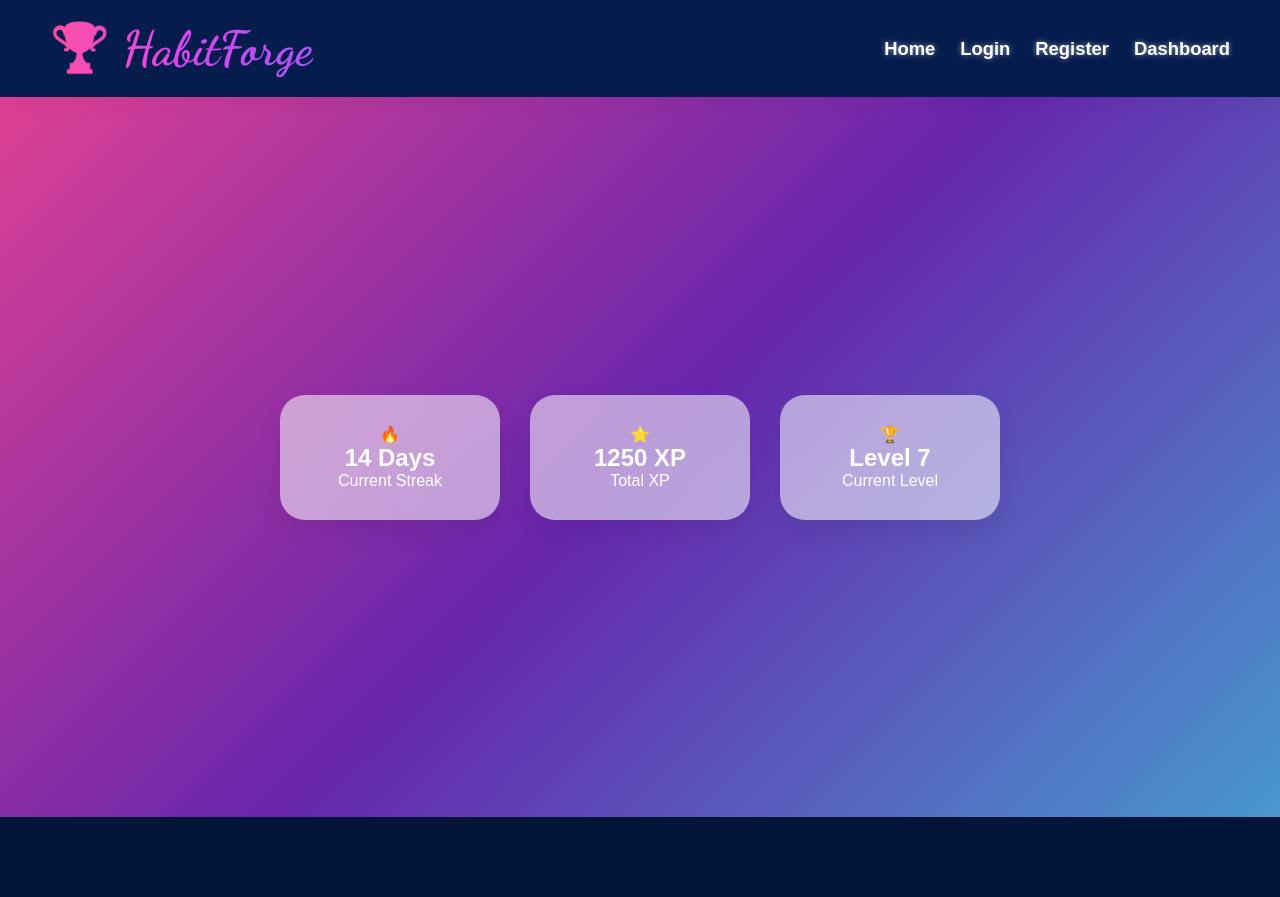
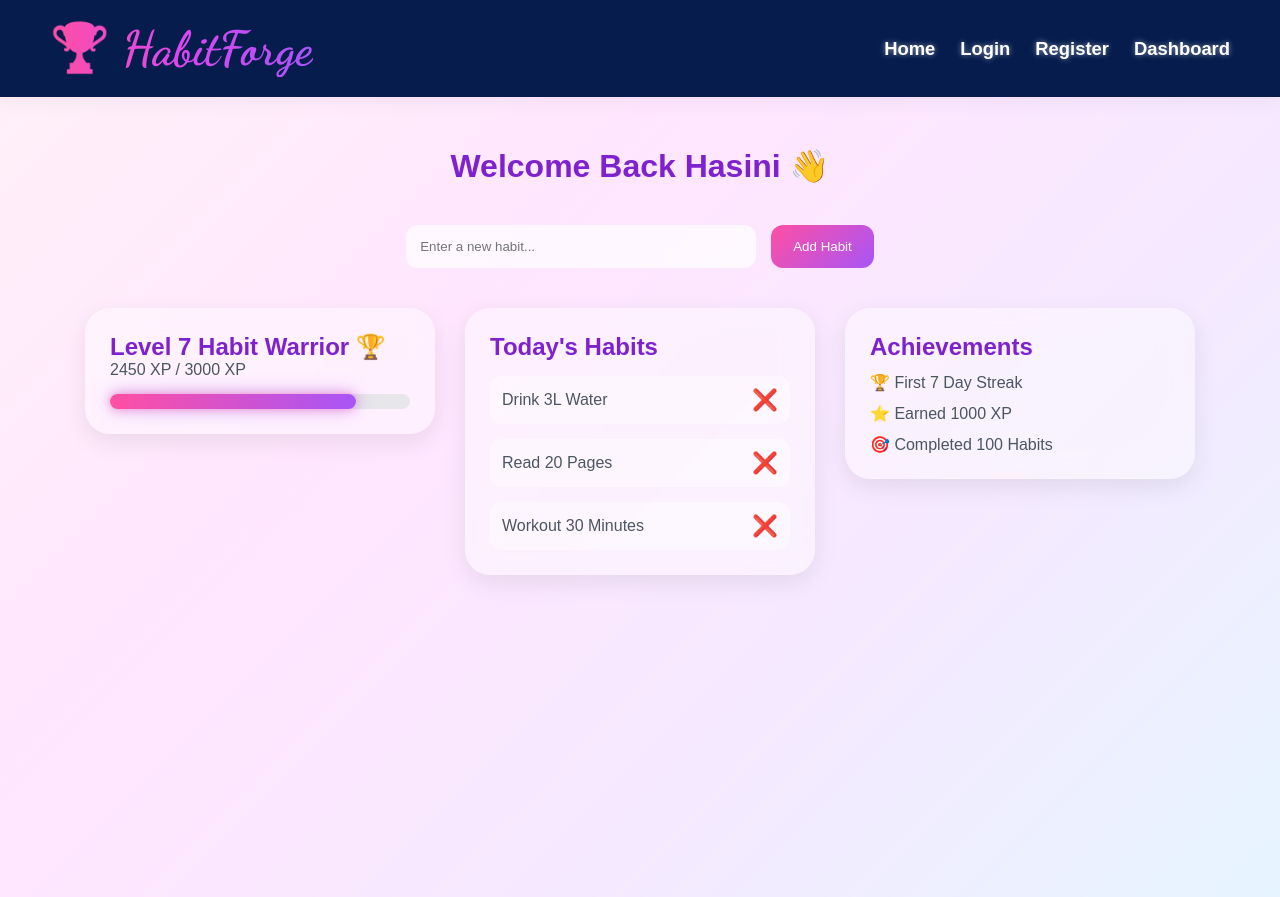
Before and after one commit to Hasinip-18/habitforge, a React (Vite) app in the folder client/: page /dashboard in a window 1280 px wide. Before the commit the page ends 817 px from the top, so only its background shows below. Built offline with nearby package versions, Linux system fonts and the light colour scheme; a web font is replaced by a local one.

Commit message:
Added dynamic habit management

```diff
--- /dev/null
+++ b/client/src/components/AchievementCard.jsx
@@ -0,0 +1,17 @@
+function AchievementCard() {
+  return (
+    <div className="achievement-card">
+
+      <h2>Achievements</h2>
+
+      <p>🏆 First 7 Day Streak</p>
+
+      <p>⭐ Earned 1000 XP</p>
+
+      <p>🎯 Completed 100 Habits</p>
+
+    </div>
+  );
+}
+
+export default AchievementCard;
--- /dev/null
+++ b/client/src/components/HabitForm.jsx
@@ -0,0 +1,20 @@
+function HabitForm({ newHabit, setNewHabit, addHabit }) {
+  return (
+    <div className="habit-form">
+
+      <input
+        type="text"
+        placeholder="Enter a new habit..."
+        value={newHabit}
+        onChange={(e) => setNewHabit(e.target.value)}
+      />
+
+      <button onClick={addHabit}>
+        Add Habit
+      </button>
+
+    </div>
+  );
+}
+
+export default HabitForm;
--- /dev/null
+++ b/client/src/components/HabitList.jsx
@@ -0,0 +1,26 @@
+function HabitList({ habits, deleteHabit }) {
+  return (
+    <div className="habit-card">
+
+      <h2>Today's Habits</h2>
+
+      {habits.map((habit, index) => (
+        <div
+          key={index}
+          className="habit-item"
+        >
+          <span>{habit}</span>
+
+          <button
+            onClick={() => deleteHabit(index)}
+          >
+            ❌
+          </button>
+        </div>
+      ))}
+
+    </div>
+  );
+}
+
+export default HabitList;
--- /dev/null
+++ b/client/src/components/XPCard.jsx
@@ -0,0 +1,17 @@
+function XPCard() {
+  return (
+    <div className="xp-card">
+
+      <h2>Level 7 Habit Warrior 🏆</h2>
+
+      <p>2450 XP / 3000 XP</p>
+
+      <div className="progress-bar">
+        <div className="progress-fill"></div>
+      </div>
+
+    </div>
+  );
+}
+
+export default XPCard;
--- a/client/src/pages/Dashboard.jsx
+++ b/client/src/pages/Dashboard.jsx
@@ -1,23 +1,63 @@
+import { useState } from "react";
+
+import XPCard from "../components/XPCard";
+import AchievementCard from "../components/AchievementCard";
+
+import HabitForm from "../components/HabitForm";
+import HabitList from "../components/HabitList";
+
 function Dashboard() {
+
+  const [habits, setHabits] = useState([
+    "Drink 3L Water",
+    "Read 20 Pages",
+    "Workout 30 Minutes",
+  ]);
+
+  const [newHabit, setNewHabit] = useState("");
+
+  const addHabit = () => {
+
+    if (newHabit.trim() === "") return;
+
+    setHabits([...habits, newHabit]);
+
+    setNewHabit("");
+  };
+
+  const deleteHabit = (indexToDelete) => {
+
+    setHabits(
+      habits.filter(
+        (_, index) => index !== indexToDelete
+      )
+    );
+  };
+
   return (
-    <div className="dashboard">
+    <div className="dashboard-page">
 
-      <div className="stat-card">
-        🔥
-        <h2>14 Days</h2>
-        <p>Current Streak</p>
-      </div>
+      <h1>
+        Welcome Back Hasini 👋
+      </h1>
 
-      <div className="stat-card">
-        ⭐
-        <h2>1250 XP</h2>
-        <p>Total XP</p>
-      </div>
+      <HabitForm
+        newHabit={newHabit}
+        setNewHabit={setNewHabit}
+        addHabit={addHabit}
+      />
 
-      <div className="stat-card">
-        🏆
-        <h2>Level 7</h2>
-        <p>Current Level</p>
+      <div className="dashboard-grid">
+
+        <XPCard />
+
+        <HabitList
+          habits={habits}
+          deleteHabit={deleteHabit}
+        />
+
+        <AchievementCard />
+
       </div>
 
     </div>
--- a/client/src/pages/Home.jsx
+++ b/client/src/pages/Home.jsx
@@ -1,4 +1,8 @@
 import { Link } from "react-router-dom";
+import { FaBullseye } from "react-icons/fa";
+import { FaFire } from "react-icons/fa";
+import { FaStar } from "react-icons/fa";
+import { FaTrophy } from "react-icons/fa";
 
 function Home() {
   return (
@@ -32,34 +36,59 @@ function Home() {
         <div className="features">
 
           <div className="feature-card">
-            <h3>🎯 Smart Tracking</h3>
+           <h3>
+  <FaBullseye /> Smart Tracking
+</h3>
             <p>
               Track habits effortlessly every day.
             </p>
           </div>
 
           <div className="feature-card">
-            <h3>🔥 Streak System</h3>
+            <h3><FaFire /> Streak System</h3>
             <p>
               Build consistency through streaks.
             </p>
           </div>
 
           <div className="feature-card">
-            <h3>⭐ XP Rewards</h3>
+            <h3><FaStar /> XP Rewards</h3>
             <p>
               Earn XP whenever you complete habits.
             </p>
           </div>
 
           <div className="feature-card">
-            <h3>🏆 Achievements</h3>
+            <h3><FaTrophy /> Achievements</h3>
             <p>
               Unlock badges and milestones.
             </p>
           </div>
 
         </div>
+        <div className="stats">
+
+  <div className="stat-box">
+    <h2>10K+</h2>
+    <p>Habits Completed</p>
+  </div>
+
+  <div className="stat-box">
+    <h2>2K+</h2>
+    <p>Active Users</p>
+  </div>
+
+  <div className="stat-box">
+    <h2>50K+</h2>
+    <p>XP Earned</p>
+  </div>
+
+  <div className="stat-box">
+    <h2>99%</h2>
+    <p>Consistency Growth</p>
+  </div>
+
+</div>
 
       </div>
 
--- a/client/src/pages/Login.jsx
+++ b/client/src/pages/Login.jsx
@@ -4,7 +4,11 @@ function Login() {
 
       <div className="auth-card">
 
-        <h1>Welcome Back</h1>
+        <h1>Welcome Back 👋</h1>
+
+        <p>
+          Continue your habit-building journey.
+        </p>
 
         <input
           type="email"
@@ -17,7 +21,7 @@ function Login() {
         />
 
         <button>
-          Sign In
+          Login
         </button>
 
       </div>
--- a/client/src/styles/App.css
+++ b/client/src/styles/App.css
@@ -235,9 +235,15 @@
 
   border-radius: 50%;
 
-  background: rgba(255,255,255,0.2);
 
-  backdrop-filter: blur(12px);
+  background: linear-gradient(
+    135deg,
+    rgba(255,79,163,0.15),
+    rgba(168,85,247,0.15)
+  );
+
+  backdrop-filter: blur(15px);
+
 
   animation: floatCircle 8s ease-in-out infinite;
 }
@@ -318,12 +324,14 @@
 .feature-card:hover {
   transform:
     translateY(-10px)
-    scale(1.03);
+    scale(1.05);
 
   box-shadow:
-    0 15px 35px rgba(168,85,247,0.15);
+    0 0 20px rgba(236,72,153,0.25),
+    0 0 40px rgba(168,85,247,0.20);
+
+  border: 1px solid rgba(236,72,153,0.25);
 }
-
 .feature-card h3 {
   color: #7e22ce;
 
@@ -355,39 +363,68 @@
   );
 }
 
+..auth-page {
+  min-height: 100vh;
+
+  display: flex;
+  justify-content: center;
+  align-items: center;
+
+  background: linear-gradient(
+    135deg,
+    #fff0f8,
+    #ffe6ff,
+    #f5e9ff,
+    #e6f4ff
+  );
+}
+
 .auth-card {
-  width: 400px;
+  width: 420px;
 
   padding: 40px;
 
-  border-radius: 25px;
+  border-radius: 30px;
 
-  background: rgba(255,255,255,0.55);
+  background: rgba(255,255,255,0.4);
 
   backdrop-filter: blur(20px);
 
   box-shadow:
-    0 10px 30px rgba(0,0,0,0.08);
+    0 10px 40px rgba(0,0,0,0.08);
 
   display: flex;
   flex-direction: column;
-  gap: 15px;
+
+  gap: 18px;
+}
+
+.auth-card h1 {
+  color: #7e22ce;
+}
+
+.auth-card p {
+  color: #6b7280;
 }
 
 .auth-card input {
-  padding: 14px;
+  padding: 16px;
+
+  border-radius: 14px;
 
   border: none;
 
-  border-radius: 12px;
+  outline: none;
+
+  background: rgba(255,255,255,0.8);
 }
 
 .auth-card button {
-  padding: 14px;
+  padding: 16px;
 
   border: none;
 
-  border-radius: 12px;
+  border-radius: 14px;
 
   background: linear-gradient(
     135deg,
@@ -397,9 +434,19 @@
 
   color: white;
 
+  font-weight: 700;
+
   cursor: pointer;
+
+  transition: 0.3s;
 }
 
+.auth-card button:hover {
+  transform: translateY(-3px);
+
+  box-shadow:
+    0 10px 25px rgba(168,85,247,0.3);
+}
 /* =========================
    DASHBOARD
 ========================= */
@@ -502,3 +549,255 @@
     transform: translateY(0);
   }
 }
+.stats {
+  margin-top: 90px;
+
+  display: flex;
+  justify-content: center;
+  flex-wrap: wrap;
+
+  gap: 30px;
+}
+
+.stat-box {
+  width: 220px;
+
+  padding: 25px;
+
+  border-radius: 25px;
+
+  background: rgba(255,255,255,0.35);
+
+  backdrop-filter: blur(15px);
+
+  transition: 0.3s;
+}
+
+.stat-box:hover {
+  transform: translateY(-8px);
+}
+
+.stat-box h2 {
+  font-size: 2.5rem;
+
+  background: linear-gradient(
+    90deg,
+    #ec4899,
+    #a855f7
+  );
+
+  -webkit-background-clip: text;
+  -webkit-text-fill-color: transparent;
+}
+
+.stat-box p {
+  color: #555;
+}
+/* DASHBOARD PAGE */
+
+.dashboard-page {
+  min-height: 100vh;
+
+  padding: 50px;
+
+  background: linear-gradient(
+    135deg,
+    #fff0f8,
+    #ffe6ff,
+    #f5e9ff,
+    #e6f4ff
+  );
+}
+
+.dashboard-page h1 {
+  text-align: center;
+
+  margin-bottom: 40px;
+
+  color: #7e22ce;
+}
+
+.dashboard-grid {
+  display: flex;
+  justify-content: center;
+  align-items: flex-start;
+
+  flex-wrap: wrap;
+
+  gap: 30px;
+}
+
+.xp-card,
+.habit-card,
+.achievement-card {
+  width: 350px;
+
+  padding: 25px;
+
+  border-radius: 25px;
+
+  background: rgba(255,255,255,0.4);
+
+  backdrop-filter: blur(15px);
+
+  box-shadow:
+    0 8px 25px rgba(0,0,0,0.08);
+}
+
+/* XP BAR */
+
+.progress-bar {
+  width: 100%;
+
+  height: 15px;
+
+  background: #e6e6eb;
+
+  border-radius: 50px;
+
+  margin-top: 15px;
+}
+
+.progress-fill {
+  width: 82%;
+
+  height: 100%;
+
+  border-radius: 50px;
+
+  background: linear-gradient(
+    90deg,
+    #ff4fa3,
+    #a855f7
+  );
+
+  box-shadow:
+    0 0 10px rgba(236,72,153,0.5),
+    0 0 20px rgba(168,85,247,0.4);
+}
+
+.habit-card label {
+  display: block;
+
+  margin-top: 15px;
+}
+
+.achievement-card p {
+  margin-top: 12px;
+}
+.xp-card h2,
+.habit-card h2,
+.achievement-card h2 {
+  color: #7e22ce;
+}
+
+.xp-card p,
+.habit-card label,
+.achievement-card p {
+  color: #4b5563;
+}
+.xp-card,
+.habit-card,
+.achievement-card {
+  transition: all 0.3s ease;
+}
+
+.xp-card:hover,
+.habit-card:hover,
+.achievement-card:hover {
+  transform: translateY(-8px);
+
+  box-shadow:
+    0 15px 35px rgba(168,85,247,0.15);
+}
+/* HABIT FORM */
+
+.habit-form {
+  display: flex;
+
+  justify-content: center;
+
+  gap: 15px;
+
+  margin-bottom: 40px;
+}
+
+.habit-form input {
+  width: 350px;
+
+  padding: 14px;
+
+  border: none;
+
+  border-radius: 12px;
+
+  outline: none;
+
+  background: rgba(255,255,255,0.7);
+}
+
+.habit-form button {
+  padding: 14px 22px;
+
+  border: none;
+
+  border-radius: 12px;
+
+  background: linear-gradient(
+    135deg,
+    #ff4fa3,
+    #a855f7
+  );
+
+  color: rgb(255, 255, 255);
+
+  cursor: pointer;
+}
+
+/* HABIT ITEM */
+
+.habit-item {
+  display: flex;
+
+  justify-content: space-between;
+
+  align-items: center;
+
+  margin-top: 15px;
+
+  padding: 12px;
+
+  border-radius: 12px;
+
+  background: rgba(255,255,255,0.4);
+}
+
+.habit-item button {
+  border: none;
+
+  background: transparent;
+
+  cursor: pointer;
+
+  font-size: 1rem;
+}
+.habit-item span {
+  color: #4b5563;
+  font-weight: 500;
+}
+.habit-item button {
+  border: none;
+  background: transparent;
+
+  color: #ef4444;
+
+  font-size: 1.3rem;
+
+  cursor: pointer;
+
+  transition: 0.3s;
+}
+
+.habit-item button:hover {
+  transform: scale(1.2);
+}
```
Also changed, not shown: client/src/components/HabitCard.jsx (added, +26 -0 lines).
